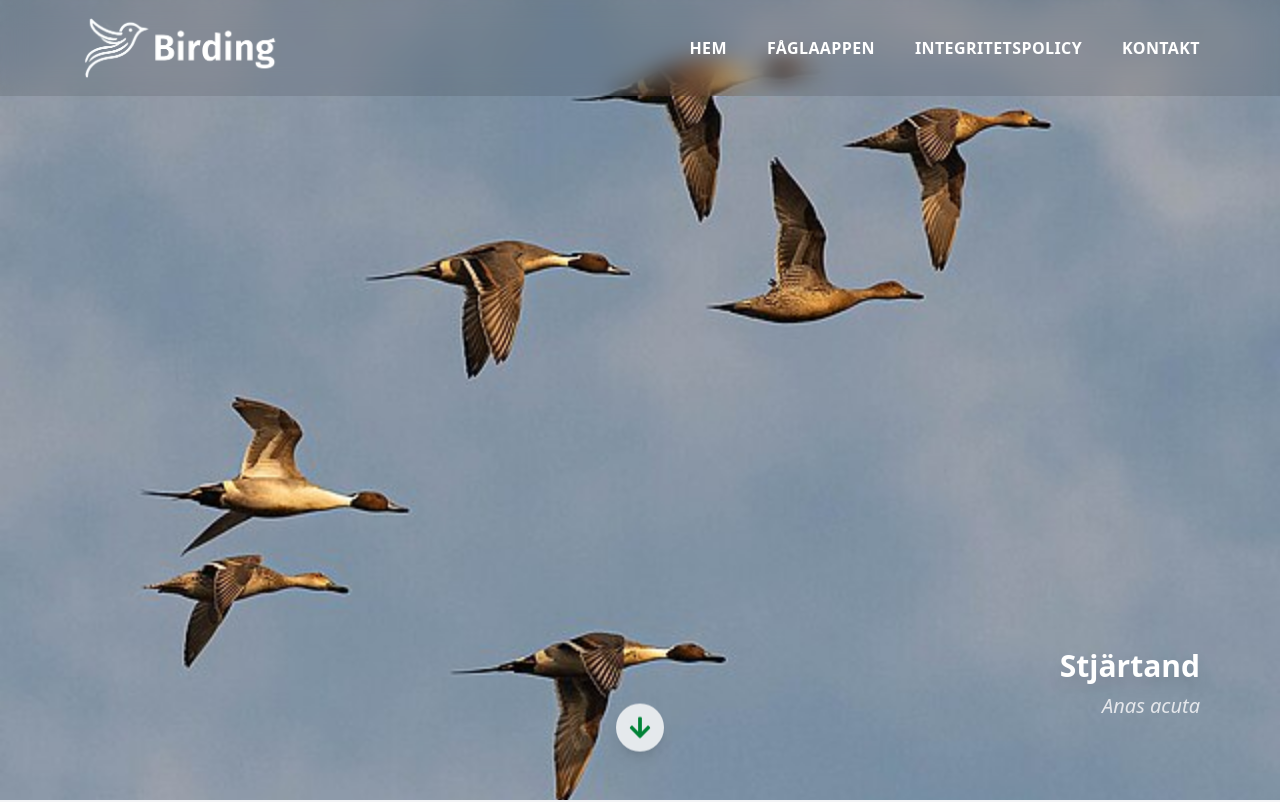
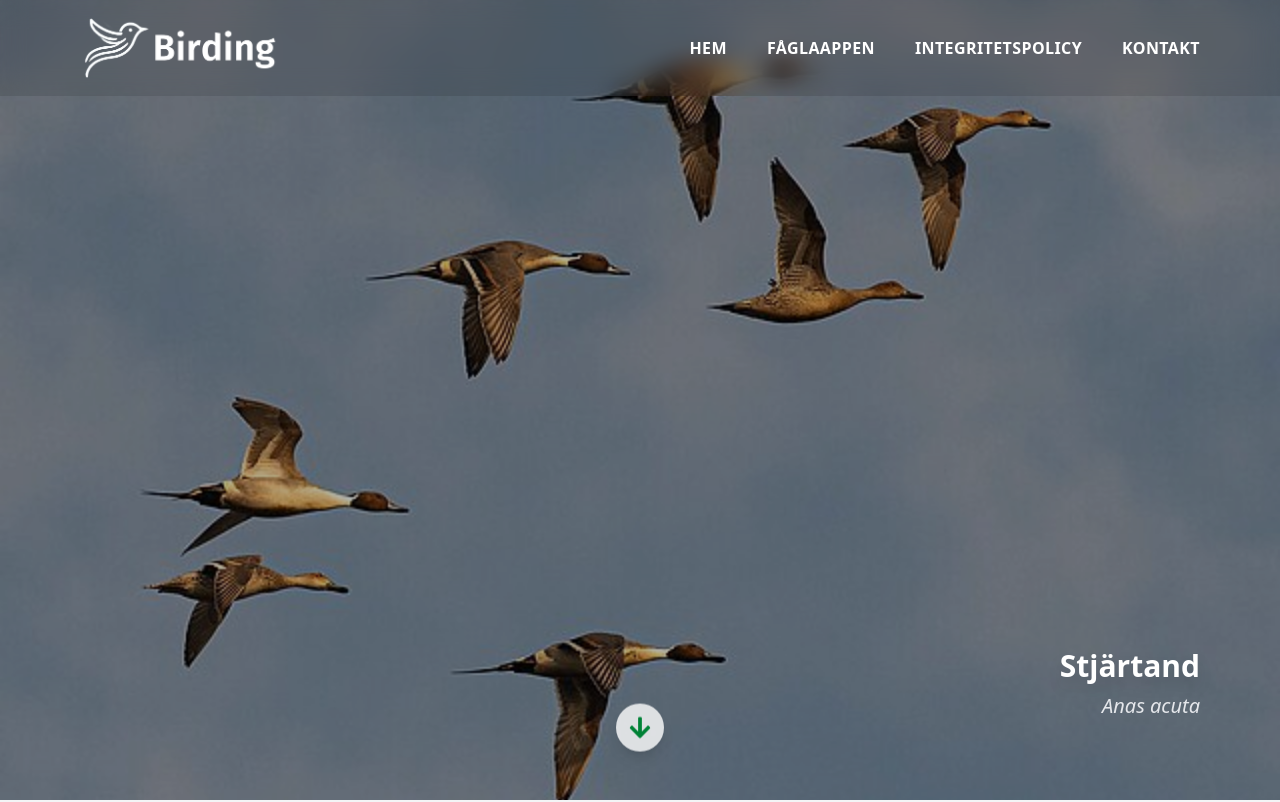
Before and after one commit to vgarmy/birdingWeb, a React (Vite) app: page / in a window 1280 px wide. Shown: the top 802 px of the page. Built offline with nearby package versions, Linux system fonts and the light colour scheme.

Commit message:
z.index overlay

```diff
--- a/src/App.jsx
+++ b/src/App.jsx
@@ -192,7 +192,7 @@ function App() {
           }}
         ></div>
         {/* Bakgrundsoverlay */}
-        <div className='absolute inset-0 bg-black/60'></div>
+        <div className='absolute inset-0 bg-black/30 z-20'></div>
         {/* Fågeltext, vi lägger till z-index 30 så att den ligger över overlay */}
         {currentBird && (
           <div
```
